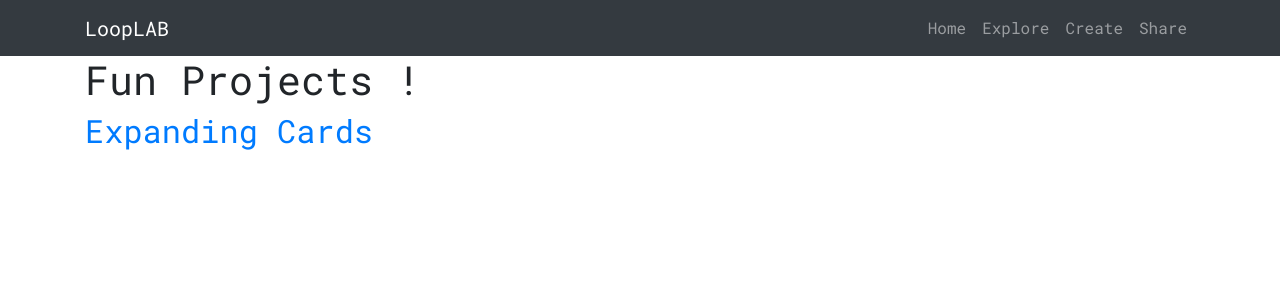
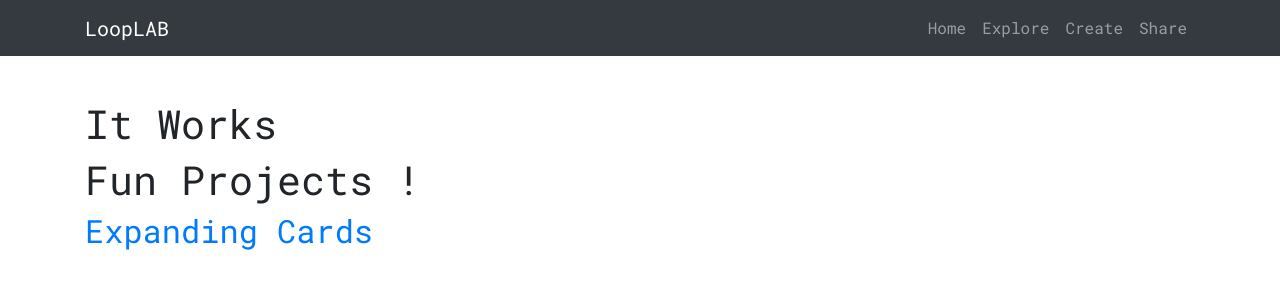
Before and after one commit to amarza/amarza.github.io, a plain HTML site: page index.html in a window 1280 px wide. Drawn offline with nearby package versions, Linux system fonts and the light colour scheme.

```diff
--- a/index.html
+++ b/index.html
@@ -35,13 +35,15 @@
             </div>
         </div>
     </nav>
-    <div class="container">
+    <header id="home-section">
+        <div class="home-inner container">
             <h1>It Works</h1>
             <h1>Fun Projects !</h1>
             <a href="https://amarza.github.io/funprojects/expanding-cards/index.html">
                 <h2>Expanding Cards</h2>
             </a>
         </div>
+    </header>
 </body>
 
 </html>
--- a/style.css
+++ b/style.css
@@ -3,3 +3,7 @@
 body {
     font-family: 'Roboto Mono', monospace;
 }
+
+#home-section .home-inner {
+    padding-top: 100px;
+}
```
Lines whose indentation alone changed are shown as unchanged.
